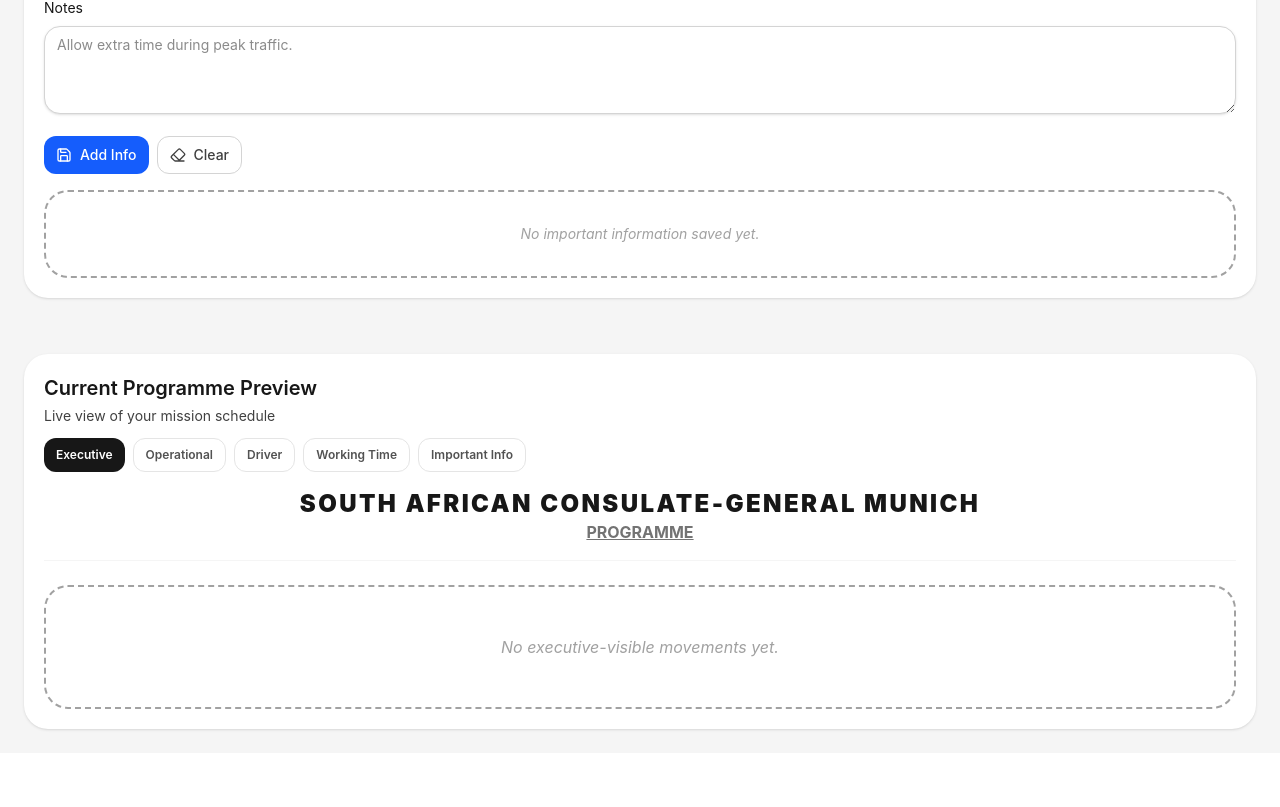
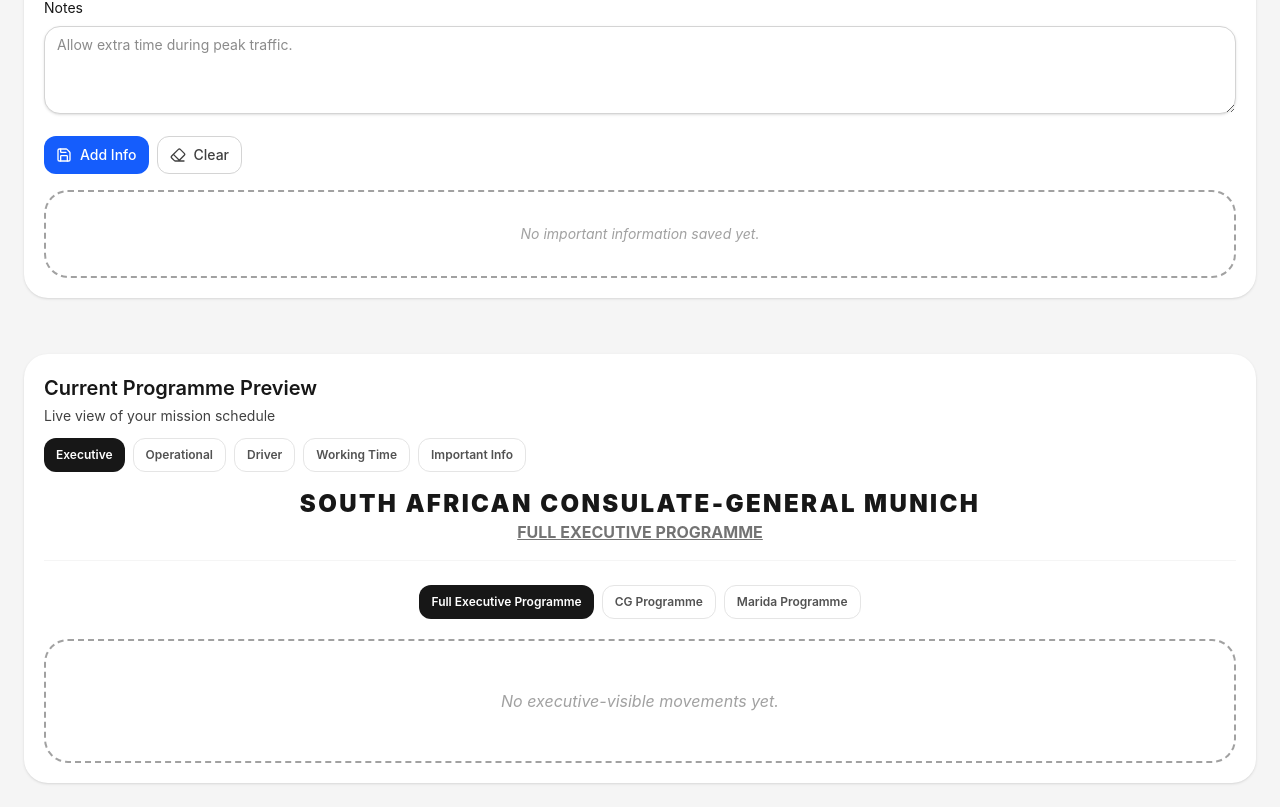
Before and after one commit to retronlinede-design/toolstack-schedule-it, a React (Vite) app: page / in a window 1280 px wide. Shown: the part 1784-2591 px from the top of the page. Before the commit the page ends 2537 px from the top, so only its background shows below. Built offline with nearby package versions, Linux system fonts and the light colour scheme.

Commit message:
ScheduleIt: add person-specific Executive Programme variants

```diff
--- a/src/App.jsx
+++ b/src/App.jsx
@@ -53,7 +53,9 @@
 }
 
 const documentPreviewTabs = [
-  { id: "executive", label: "Executive" },
+  { id: "executive", label: "Full Executive Programme" },
+  { id: "executiveCg", label: "CG Programme" },
+  { id: "executiveMarida", label: "Marida Programme" },
   { id: "operational", label: "Operational" },
   { id: "driver", label: "Driver" },
   { id: "workingTime", label: "Working Time" },
--- a/src/components/ExecutiveView.jsx
+++ b/src/components/ExecutiveView.jsx
@@ -1,88 +1,195 @@
 import { Pencil, Trash2 } from "lucide-react";
+import { useState } from "react";
+import { sortMovementsByDateAndTime } from "../utils/calculations";
 import { formatLongDate } from "../utils/time";
 
 const EMPTY = "-";
 
-function getVisibleEntries(entriesByMonth) {
-  return Object.entries(entriesByMonth)
-    .map(([month, entries]) => [month, entries.filter((entry) => entry.isExecutiveVisible !== false)])
-    .filter(([, entries]) => entries.length > 0);
+const variants = [
+  { id: "executive", label: "Full Executive Programme" },
+  { id: "executiveCg", label: "CG Programme" },
+  { id: "executiveMarida", label: "Marida Programme" },
+];
+
+function buildLookup(items) {
+  return new Map(items.map((item) => [item.id, item]));
 }
 
-export default function ExecutiveView({ entriesByMonth, profile, onEdit, onDelete, printMode = false }) {
-  const monthEntries = getVisibleEntries(entriesByMonth);
+function timeRange(...times) {
+  const values = times.filter(Boolean);
+  if (values.length === 0) return EMPTY;
+  if (values.length === 1) return values[0];
+  return `${values[0]}-${values[values.length - 1]}`;
+}
+
+function movementLabel(value) {
+  const text = value || "";
+  if (text.toLowerCase().includes("transfer")) return "Transfer";
+  if (text.toLowerCase().includes("meeting")) return "Meeting";
+  if (text.toLowerCase().includes("driver start")) return "Standby";
+  if (text.toLowerCase().includes("end of duty")) return "End of Duty";
+  return text || EMPTY;
+}
+
+function personMatches(entry, variant) {
+  if (variant === "executive") return true;
+
+  const participants = (entry.participants || "").toLowerCase();
+  if (variant === "executiveCg") {
+    return participants.includes("cg") || participants.includes("consul-general") || participants.includes("consul general");
+  }
+  if (variant === "executiveMarida") return participants.includes("marida");
+  return true;
+}
+
+function isTransfer(entry) {
+  const text = `${entry.engagementDetails || ""} ${movementLabel(entry.engagementDetails)}`.toLowerCase();
+  return text.includes("transfer");
+}
+
+function meaningfulEventTimes(entry) {
+  const eventStart = entry.eventStartTime || "";
+  const eventEnd = entry.eventEndTime || "";
+  const hasExplicitEventStart = eventStart && eventStart !== entry.departureTime;
+  const hasExplicitEventEnd = eventEnd && eventEnd !== entry.endTime;
+  const hasOnlyEventTimes = (eventStart || eventEnd) && !entry.departureTime && !entry.arrivalTime && !entry.endTime;
+
+  return hasExplicitEventStart || hasExplicitEventEnd || hasOnlyEventTimes ? [eventStart, eventEnd].filter(Boolean) : [];
+}
+
+function executiveTimeDisplay(entry) {
+  const eventTimes = meaningfulEventTimes(entry);
+  if (eventTimes.length > 0) {
+    return {
+      display: timeRange(...eventTimes),
+      needsConfirmation: eventTimes.length < 2,
+    };
+  }
+
+  const preferredTimes = isTransfer(entry)
+    ? [entry.departureTime, entry.arrivalTime].filter(Boolean)
+    : [entry.arrivalTime, entry.endTime].filter(Boolean);
+  const fallbackTimes = [entry.departureTime, entry.arrivalTime, entry.endTime].filter(Boolean);
+  const times = preferredTimes.length > 0 ? preferredTimes : fallbackTimes;
+
+  return {
+    display: timeRange(...times),
+    needsConfirmation: times.length < 2,
+  };
+}
+
+function executiveNotes(entry, needsConfirmation) {
+  return [entry.locationNotes, needsConfirmation ? "Timing to confirm" : ""].filter(Boolean).join("\n");
+}
+
+function groupByDay(entries) {
+  const groups = [];
+  const groupsByKey = new Map();
+
+  entries.forEach((entry) => {
+    const key = entry.day?.id || entry.day?.date || "unscheduled";
+    if (!groupsByKey.has(key)) {
+      const group = { key, day: entry.day, entries: [] };
+      groupsByKey.set(key, group);
+      groups.push(group);
+    }
+    groupsByKey.get(key).entries.push(entry);
+  });
+
+  return groups;
+}
+
+export default function ExecutiveView({ entriesByMonth, profile, drivers = [], vehicles = [], onEdit, onDelete }) {
+  const [variant, setVariant] = useState("executive");
+  const driversById = buildLookup(drivers);
+  const vehiclesById = buildLookup(vehicles);
+  const executiveEntries = Object.values(entriesByMonth)
+    .flat()
+    .filter((entry) => entry.isExecutiveVisible !== false);
+  const entries = sortMovementsByDateAndTime(executiveEntries.filter((entry) => personMatches(entry, variant)));
+  const dayGroups = groupByDay(entries);
+  const personFilteredEmpty = entries.length === 0 && executiveEntries.length > 0 && variant !== "executive";
 
   return (
-    <div id={printMode ? "print-sheet" : undefined} className="bg-white">
-      <div className="mb-6 text-center border-b border-neutral-100 pb-4">
-        <h3 className="text-2xl font-black uppercase text-neutral-900 tracking-widest">{profile.missionName || "Mission Name"}</h3>
-        <p className="text-md font-bold uppercase text-neutral-500 underline">{profile.documentTitle || "Programme"}</p>
+    <div className="bg-white">
+      <div className="mb-6 border-b border-neutral-100 pb-4 text-center">
+        <h3 className="text-2xl font-black uppercase tracking-widest text-neutral-900">{profile.missionName || "Mission Name"}</h3>
+        <p className="text-md font-bold uppercase text-neutral-500 underline">{variants.find((item) => item.id === variant)?.label || "Executive Programme"}</p>
       </div>
 
-      {monthEntries.length === 0 ? (
-        <div className="py-12 text-center text-neutral-400 border-2 border-dashed rounded-3xl italic">
-          No executive-visible movements yet.
+      <div className="mb-5 flex flex-wrap justify-center gap-2">
+        {variants.map((item) => (
+          <button
+            key={item.id}
+            onClick={() => setVariant(item.id)}
+            className={`rounded-xl px-3 py-2 text-xs font-semibold transition ${
+              variant === item.id ? "bg-neutral-900 text-white" : "border border-neutral-200 bg-white text-neutral-600 hover:bg-neutral-50"
+            }`}
+          >
+            {item.label}
+          </button>
+        ))}
+      </div>
+
+      {entries.length === 0 ? (
+        <div className="rounded-3xl border-2 border-dashed py-12 text-center italic text-neutral-400">
+          {personFilteredEmpty ? "No programme items matched this person. Add the person name to Participants." : "No executive-visible movements yet."}
         </div>
       ) : (
-        monthEntries.map(([month, entries]) => (
-          <div key={month} className={printMode ? "mb-12 last:mb-0" : "mb-10"}>
-            <h4
-              className={`${printMode ? "text-xl text-neutral-900" : "text-xs text-blue-600 border-b pb-2"} font-black uppercase mb-6 tracking-widest text-center`}
-            >
-              {month}
-            </h4>
-            {entries.map((entry, index) => {
-              const showDate = index === 0 || entry.day?.date !== entries[index - 1].day?.date;
-              return (
-                <div key={entry.id} className="mb-6 last:mb-0">
-                  {showDate ? (
-                    <div className={`${printMode ? "border-b" : "border-b-2"} mb-3 border-neutral-900 pb-1`}>
-                      <h3 className="text-sm font-black uppercase underline">{formatLongDate(entry.day?.date)}</h3>
+        <div className="space-y-8">
+          {dayGroups.map((dayGroup) => (
+            <section key={dayGroup.key}>
+              <div className="mb-3 border-b-2 border-neutral-900 pb-1">
+                <h3 className="text-sm font-black uppercase underline">{formatLongDate(dayGroup.day?.date) || "Unscheduled"}</h3>
+                {dayGroup.day?.title ? <p className="mt-1 text-xs font-semibold text-neutral-500">{dayGroup.day.title}</p> : null}
               </div>
-                  ) : null}
-                  <table className="w-full table-fixed border-collapse border border-neutral-200 bg-white text-sm shadow-sm">
-                    <colgroup>
-                      <col style={{ width: "15%" }} />
-                      <col style={{ width: "18%" }} />
-                      <col style={{ width: "27%" }} />
-                      <col style={{ width: "20%" }} />
-                      <col style={{ width: "20%" }} />
-                    </colgroup>
+              <div className="overflow-x-auto">
+                <table className="min-w-[980px] w-full table-fixed border-collapse border border-neutral-200 bg-white text-sm shadow-sm">
                   <thead>
-                      <tr className="bg-neutral-50 text-[10px] uppercase font-black tracking-tighter text-neutral-500">
-                        <th className="break-words border border-neutral-200 p-3 text-left">Time</th>
-                        <th className="break-words border border-neutral-200 p-3 text-left">Movement</th>
-                        <th className="break-words border border-neutral-200 p-3 text-left">Details</th>
-                        <th className="break-words border border-neutral-200 p-3 text-left">Venue</th>
-                        <th className="break-words border border-neutral-200 p-3 text-left">Address</th>
+                    <tr className="bg-neutral-50 text-[10px] font-black uppercase tracking-tighter text-neutral-500">
+                      <th className="border border-neutral-200 p-3 text-left">Time</th>
+                      <th className="border border-neutral-200 p-3 text-left">Engagement / Movement</th>
+                      <th className="border border-neutral-200 p-3 text-left">Venue</th>
+                      <th className="border border-neutral-200 p-3 text-left">Address</th>
+                      <th className="border border-neutral-200 p-3 text-left">Driver</th>
+                      <th className="border border-neutral-200 p-3 text-left">Vehicle</th>
+                      <th className="border border-neutral-200 p-3 text-left">Notes</th>
+                      <th className="no-print border border-neutral-200 p-3 text-right">Manage</th>
                     </tr>
                   </thead>
                   <tbody>
-                      <tr className="group align-top transition-colors hover:bg-neutral-50/50">
-                        <td className="break-words border border-neutral-200 p-3 font-bold text-neutral-900">{entry.eventStartTime || entry.departureTime || EMPTY}</td>
-                        <td className="break-words border border-neutral-200 p-3 font-semibold text-neutral-900">{entry.engagementDetails || EMPTY}</td>
-                        <td className="break-words border border-neutral-200 p-3 text-neutral-700">
-                          <div>{entry.participants || EMPTY}</div>
-                          {entry.dressCode ? <div className="mt-1 text-xs text-neutral-500">Attire: {entry.dressCode}</div> : null}
+                    {dayGroup.entries.map((entry) => {
+                      const time = executiveTimeDisplay(entry);
+                      return (
+                        <tr key={entry.id} className="group align-top transition-colors hover:bg-neutral-50/50">
+                          <td className="border border-neutral-200 p-3 font-bold text-neutral-900">{time.display}</td>
+                          <td className="border border-neutral-200 p-3 font-semibold text-neutral-900">{entry.engagementDetails || EMPTY}</td>
+                          <td className="border border-neutral-200 p-3 font-bold text-neutral-900">{entry.venue || EMPTY}</td>
+                          <td className="border border-neutral-200 p-3 text-xs text-neutral-700">{entry.address || EMPTY}</td>
+                          <td className="border border-neutral-200 p-3 text-neutral-700">{driversById.get(entry.driverId)?.name || EMPTY}</td>
+                          <td className="border border-neutral-200 p-3 text-neutral-700">{vehiclesById.get(entry.vehicleId)?.name || EMPTY}</td>
+                          <td className="whitespace-pre-line border border-neutral-200 p-3 text-neutral-700">
+                            {executiveNotes(entry, time.needsConfirmation) || EMPTY}
                           </td>
-                        <td className="break-words border border-neutral-200 p-3 font-bold text-neutral-900">{entry.venue || EMPTY}</td>
-                        <td className="break-words border border-neutral-200 p-3 text-xs text-neutral-700">{entry.address || EMPTY}</td>
-                      </tr>
-                    </tbody>
-                  </table>
-                  <div className="no-print mt-2 flex justify-end gap-1">
-                    <button onClick={() => onEdit(entry)} className="p-2 bg-blue-50 text-blue-600 rounded-lg" title="Edit">
+                          <td className="no-print border border-neutral-200 p-3 text-right">
+                            <div className="flex justify-end gap-1 opacity-0 transition-all group-hover:opacity-100">
+                              <button onClick={() => onEdit(entry)} className="rounded-lg bg-blue-50 p-2 text-blue-600" title="Edit">
                                 <Pencil className="h-4 w-4" />
                               </button>
-                    <button onClick={() => onDelete(entry.id)} className="p-2 bg-red-50 text-red-600 rounded-lg" title="Delete">
+                              <button onClick={() => onDelete(entry.id)} className="rounded-lg bg-red-50 p-2 text-red-600" title="Delete">
                                 <Trash2 className="h-4 w-4" />
                               </button>
                             </div>
-                </div>
+                          </td>
+                        </tr>
                       );
                     })}
+                  </tbody>
+                </table>
               </div>
-        ))
+            </section>
+          ))}
+        </div>
       )}
     </div>
   );
--- a/src/components/ExportPanel.jsx
+++ b/src/components/ExportPanel.jsx
@@ -3,14 +3,18 @@
 import HtmlImportPanel from "./HtmlImportPanel";
 
 const printActions = [
-  ["executive", "Print Executive View"],
+  ["executive", "Print Full Executive Programme"],
+  ["executiveCg", "Print CG Programme"],
+  ["executiveMarida", "Print Marida Programme"],
   ["operational", "Print Operational View"],
   ["workingTime", "Print Working Time Summary"],
   ["importantInfo", "Print Important Info"],
 ];
 
 const copyActions = [
-  ["executive", "Copy Executive HTML"],
+  ["executive", "Copy Full Executive HTML"],
+  ["executiveCg", "Copy CG Programme HTML"],
+  ["executiveMarida", "Copy Marida Programme HTML"],
   ["operational", "Copy Operational HTML"],
   ["workingTime", "Copy Working Time HTML"],
   ["importantInfo", "Copy Important Info HTML"],
--- a/src/components/PreviewTabs.jsx
+++ b/src/components/PreviewTabs.jsx
@@ -59,7 +59,7 @@
         </div>
 
         {activeTab === "executive" ? (
-          <ExecutiveView entriesByMonth={entriesByMonth} profile={profile} onEdit={onEdit} onDelete={onDelete} />
+          <ExecutiveView entriesByMonth={entriesByMonth} profile={profile} drivers={drivers} vehicles={vehicles} onEdit={onEdit} onDelete={onDelete} />
         ) : null}
         {activeTab === "operational" ? (
           <OperationalView
--- a/src/utils/exportHtml.js
+++ b/src/utils/exportHtml.js
@@ -5,6 +5,8 @@
 
 const viewNames = {
   executive: "Executive Programme",
+  executiveCg: "CG Programme",
+  executiveMarida: "Marida Programme",
   operational: "Operational Schedule",
   driver: "Driver Schedule",
   workingTime: "Working Time Summary",
@@ -13,6 +15,8 @@
 
 const orientations = {
   executive: "portrait",
+  executiveCg: "portrait",
+  executiveMarida: "portrait",
   operational: "landscape",
   driver: "landscape",
   workingTime: "landscape",
@@ -84,20 +88,91 @@
   return ["Driver Start", "Departure", "Arrival", "End", "Engagement", "Venue", "Address", "Location Notes", "Parking", "Participants", "Driver", "Vehicle"];
 }
 
-function executiveRows(movements) {
-  return movements.map((movement) => [
-    cell(timeRange(movement.departureTime || movement.arrivalTime, movement.arrivalTime || movement.endTime), "time-cell"),
-    cell(movementLabel(movement.engagementDetails), "movement-cell"),
-    cell(movement.engagementDetails, "details-cell"),
-    cell(movement.venue, "venue-cell"),
-    cell(movement.address, "address-cell"),
-  ]);
+function isExecutiveView(view) {
+  return view === "executive" || view === "executiveCg" || view === "executiveMarida";
 }
 
-function executiveTable(schedule) {
-  const movements = sortMovementsByDateAndTime(movementsWithDays(schedule).filter((movement) => movement.isExecutiveVisible !== false));
+function personMatches(movement, view) {
+  if (view === "executive") return true;
 
-  if (movements.length === 0) return `<p class="empty">No records available for this view.</p>`;
+  const participants = (movement.participants || "").toLowerCase();
+  if (view === "executiveCg") {
+    return participants.includes("cg") || participants.includes("consul-general") || participants.includes("consul general");
+  }
+  if (view === "executiveMarida") return participants.includes("marida");
+  return true;
+}
+
+function isTransfer(movement) {
+  const text = `${movement.engagementDetails || ""} ${movementLabel(movement.engagementDetails)}`.toLowerCase();
+  return text.includes("transfer");
+}
+
+function meaningfulEventTimes(movement) {
+  const eventStart = movement.eventStartTime || "";
+  const eventEnd = movement.eventEndTime || "";
+  const hasExplicitEventStart = eventStart && eventStart !== movement.departureTime;
+  const hasExplicitEventEnd = eventEnd && eventEnd !== movement.endTime;
+  const hasOnlyEventTimes = (eventStart || eventEnd) && !movement.departureTime && !movement.arrivalTime && !movement.endTime;
+
+  return hasExplicitEventStart || hasExplicitEventEnd || hasOnlyEventTimes ? [eventStart, eventEnd].filter(Boolean) : [];
+}
+
+function executiveTimeDisplay(movement) {
+  const eventTimes = meaningfulEventTimes(movement);
+  if (eventTimes.length > 0) {
+    return {
+      display: timeRange(...eventTimes),
+      needsConfirmation: eventTimes.length < 2,
+    };
+  }
+
+  const preferredTimes = isTransfer(movement)
+    ? [movement.departureTime, movement.arrivalTime].filter(Boolean)
+    : [movement.arrivalTime, movement.endTime].filter(Boolean);
+  const fallbackTimes = [movement.departureTime, movement.arrivalTime, movement.endTime].filter(Boolean);
+  const times = preferredTimes.length > 0 ? preferredTimes : fallbackTimes;
+
+  return {
+    display: timeRange(...times),
+    needsConfirmation: times.length < 2,
+  };
+}
+
+function executiveNotes(movement, needsConfirmation) {
+  return [movement.locationNotes, needsConfirmation ? "Timing to confirm" : ""].filter(Boolean).join("\n");
+}
+
+function executiveRows(movements, driversById, vehiclesById) {
+  return movements.map((movement) => {
+    const time = executiveTimeDisplay(movement);
+
+    return [
+      cell(time.display, "time-cell"),
+      cell(movement.engagementDetails, "details-cell"),
+      cell(movement.venue, "venue-cell"),
+      cell(movement.address, "address-cell"),
+      cell(driversById.get(movement.driverId)?.name),
+      cell(vehiclesById.get(movement.vehicleId)?.name),
+      cell(executiveNotes(movement, time.needsConfirmation), "wrap-cell"),
+    ];
+  });
+}
+
+function executiveEmptyMessage(view, hasExecutiveRows) {
+  if ((view === "executiveCg" || view === "executiveMarida") && hasExecutiveRows) {
+    return "No programme items matched this person. Add the person name to Participants.";
+  }
+  return "No records available for this view.";
+}
+
+function executiveTable(schedule, view = "executive") {
+  const driversById = lookup(schedule.drivers);
+  const vehiclesById = lookup(schedule.vehicles);
+  const executiveMovements = movementsWithDays(schedule).filter((movement) => movement.isExecutiveVisible !== false);
+  const movements = sortMovementsByDateAndTime(executiveMovements.filter((movement) => personMatches(movement, view)));
+
+  if (movements.length === 0) return `<p class="empty">${escapeHtml(executiveEmptyMessage(view, executiveMovements.length > 0))}</p>`;
 
   const dayGroups = [];
   const dayGroupsByKey = new Map();
@@ -125,7 +200,7 @@
             <div class="executive-day-date">${escapeHtml(formatLongDate(dayGroup.day?.date) || "Unscheduled")}</div>
             ${dayTitle}
           </div>
-          ${table(["Time", "Movement", "Details", "Venue", "Address"], executiveRows(dayGroup.movements), "executive-table")}
+          ${table(["Time", "Engagement / Movement", "Venue", "Address", "Driver", "Vehicle", "Notes"], executiveRows(dayGroup.movements, driversById, vehiclesById), "executive-table")}
         </section>
       `;
     })
@@ -347,7 +422,7 @@
 }
 
 function bodyForView(schedule, view, selectedDriverId) {
-  if (view === "executive") return executiveTable(schedule);
+  if (isExecutiveView(view)) return executiveTable(schedule, view);
   if (view === "operational") return operationalTable(schedule);
   if (view === "driver") return driverTable(schedule, selectedDriverId);
   if (view === "importantInfo") return importantInfoSections(schedule);
@@ -372,7 +447,7 @@
 }
 
 function stylesFor(view) {
-  const isExecutive = view === "executive";
+  const isExecutive = isExecutiveView(view);
   const isPortrait = view === "executive" || view === "importantInfo";
   const fontSize = isExecutive ? "11.5px" : "8.5px";
   const padding = isExecutive ? "9px 10px" : "5px 6px";
@@ -639,11 +714,13 @@
       font-size: 8px;
       text-align: center;
     }
-    .executive-table th:nth-child(1), .executive-table td:nth-child(1) { width: 14%; }
-    .executive-table th:nth-child(2), .executive-table td:nth-child(2) { width: 14%; }
-    .executive-table th:nth-child(3), .executive-table td:nth-child(3) { width: 34%; }
-    .executive-table th:nth-child(4), .executive-table td:nth-child(4) { width: 20%; }
-    .executive-table th:nth-child(5), .executive-table td:nth-child(5) { width: 18%; }
+    .executive-table th:nth-child(1), .executive-table td:nth-child(1) { width: 13%; }
+    .executive-table th:nth-child(2), .executive-table td:nth-child(2) { width: 25%; }
+    .executive-table th:nth-child(3), .executive-table td:nth-child(3) { width: 17%; }
+    .executive-table th:nth-child(4), .executive-table td:nth-child(4) { width: 16%; }
+    .executive-table th:nth-child(5), .executive-table td:nth-child(5) { width: 9%; }
+    .executive-table th:nth-child(6), .executive-table td:nth-child(6) { width: 9%; }
+    .executive-table th:nth-child(7), .executive-table td:nth-child(7) { width: 11%; }
     .compact-table th:nth-child(-n+4), .compact-table td:nth-child(-n+4) { width: 6.5%; }
     .compact-table th:nth-child(5), .compact-table td:nth-child(5) { width: 14%; }
     .compact-table th:nth-child(6), .compact-table td:nth-child(6) { width: 10%; }
@@ -806,7 +883,7 @@
 export function getExportDocument(schedule, view, options = {}) {
   const generatedAt = new Date().toLocaleString();
   const title = viewNames[view];
-  const isExecutive = view === "executive";
+  const isExecutive = isExecutiveView(view);
   const metaHtml = isExecutive
     ? `
           <span><span class="meta-label">Document:</span> ${escapeHtml(headerTitle(schedule, view, options.selectedDriverId))}</span>
```
Lines whose indentation alone changed are shown as unchanged.
